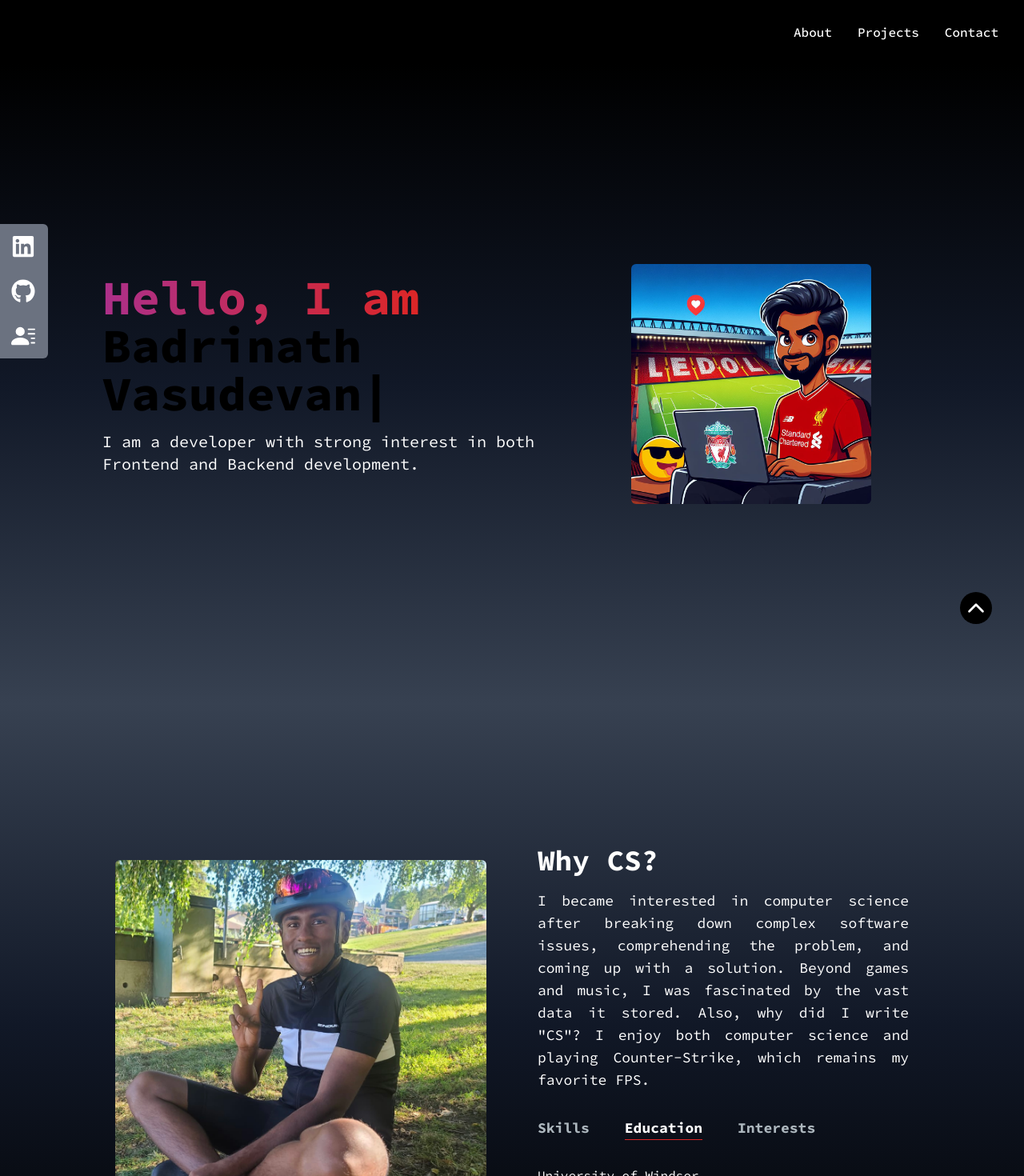
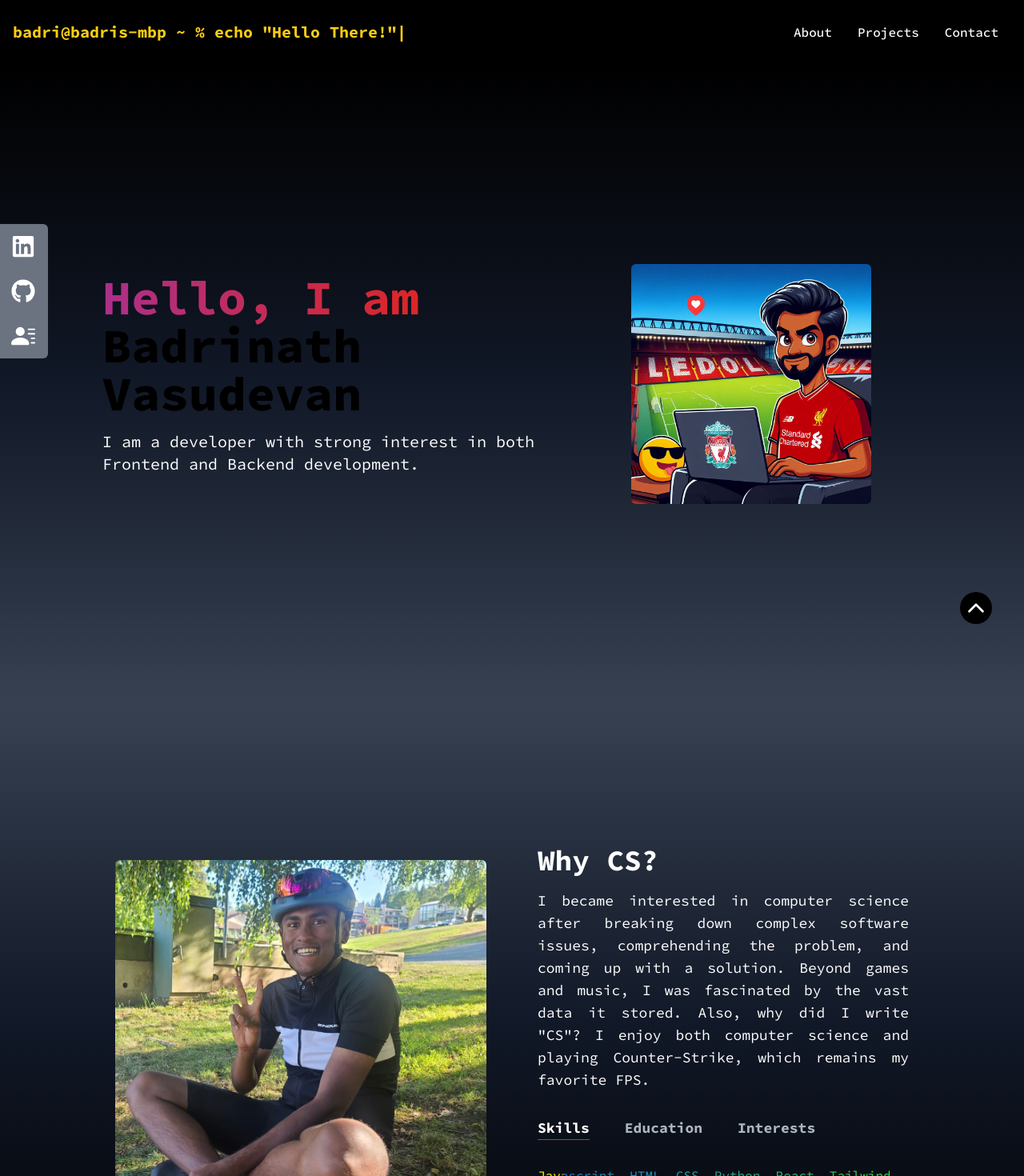
Before and after one commit to badri119/portfolio-react, a React (Create React App) app: page / in a window 1280 px wide. Shown: the top 1470 px of the page at 80% size. Built offline with nearby package versions, Linux system fonts and the light colour scheme.

Commit message:
Added a header text

```diff
--- a/src/components/About.jsx
+++ b/src/components/About.jsx
@@ -32,7 +32,7 @@
 ];
 
 const About = () => {
-  const [tab, setTab] = useState("education");
+  const [tab, setTab] = useState("skills");
   const [isPending, startTransition] = useTransition();
 
   const handleChange = (id) => {
--- a/src/components/Contact.jsx
+++ b/src/components/Contact.jsx
@@ -1,8 +1,6 @@
 import React from "react";
 import github from "../assets/github.jpeg";
 import linkedin from "../assets/linkedin.png";
-import { motion } from "framer-motion";
-import Earth from "./Earth";
 
 const Contact = () => {
   return (
@@ -13,9 +11,7 @@
             Contact
           </p>
         </div>
-        {/* <motion.div className="xl:flex-1 xl:h-auto md:h-[550px] h-[350px]">
-          <Earth />
-        </motion.div> */}
+
         <div className=" flex flex-row gap-10 justify-center py-7">
           {/* LinkedIn Box */}
           <div className=" hover:scale-105 duration-500 shadow-lg shadow-blue-500 max-w-md rounded-lg overflow-hidden py-12 mb-6 w-full sm:w-96 text-center">
--- a/src/components/Home.jsx
+++ b/src/components/Home.jsx
@@ -1,5 +1,4 @@
 import React from "react";
-import { TypeAnimation } from "react-type-animation";
 import main from "../assets/main.png";
 import "./css/Home.css";
 const Home = () => {
@@ -17,12 +16,7 @@
                   Hello, I am{" "}
                 </span>
                 <br />
-                <TypeAnimation
-                  sequence={["Badrinath Vasudevan", 1000]}
-                  wrapper="span"
-                  speed={30}
-                  repeat={1}
-                />
+                <span>Badrinath Vasudevan</span>
               </h1>
               <p className="text-white text-base sm:text-lg lg:text-xl mb-6">
                 I am a developer with strong interest in both Frontend and
--- a/src/components/Loader.jsx
+++ /dev/null
@@ -1,31 +0,0 @@
-import { Html, useProgress } from "@react-three/drei";
-
-const Loader = () => {
-  const { progress } = useProgress();
-  return (
-    <Html
-      as="div"
-      center
-      style={{
-        display: "flex",
-        justifyContent: "center",
-        alignItems: "center",
-        flexDirection: "column",
-      }}
-    >
-      <span className="canvas-loader"></span>
-      <p
-        style={{
-          fontSize: 14,
-          color: "#F1F1F1",
-          fontWeight: 800,
-          marginTop: 40,
-        }}
-      >
-        {progress.toFixed(2)}%
-      </p>
-    </Html>
-  );
-};
-
-export default Loader;
--- a/src/components/NavBar.jsx
+++ b/src/components/NavBar.jsx
@@ -1,7 +1,7 @@
 import React, { useState } from "react";
 import { FaBars, FaTimes } from "react-icons/fa";
 import { Link } from "react-scroll";
-import Typical from "react-typical";
+import { TypeAnimation } from "react-type-animation";
 const NavBar = () => {
   const [nav, setNav] = useState(false);
 
@@ -21,7 +21,17 @@
     },
   ];
   return (
-    <div className=" flex justify-end items-center w-full h-20 px-4 text-white bg-black ">
+    <div className=" flex justify-between items-center w-full h-20 px-4 text-white bg-black ">
+      <div className="text-yellow-400 font-bold text-xl">
+        {" "}
+        <TypeAnimation
+          sequence={[`badri@badris-mbp ~ % echo "Hello There!"`, 1000]}
+          wrapper="span"
+          speed={30}
+          repeat={1}
+        />
+      </div>
+
       <ul className=" hidden md:flex">
         {links.map(({ id, link }) => (
           <li
@@ -34,14 +44,12 @@
           </li>
         ))}
       </ul>
-
       <div
         onClick={() => setNav(!nav)}
         className=" cursor-pointer pr-4 z-10 text-gray-500 md:hidden"
       >
         {nav ? <FaTimes size={30} /> : <FaBars size={30} />}
       </div>
-
       {nav && (
         <ul className=" flex flex-col justify-center items-center absolute top-0 left-0 w-full h-screen bg-gradient-to-b from-black to-gray-800 text-gray-500 ">
           {links.map(({ id, link }) => (
```
Also changed, not shown: src/components/Earth.jsx (deleted, +0 -43 lines).
